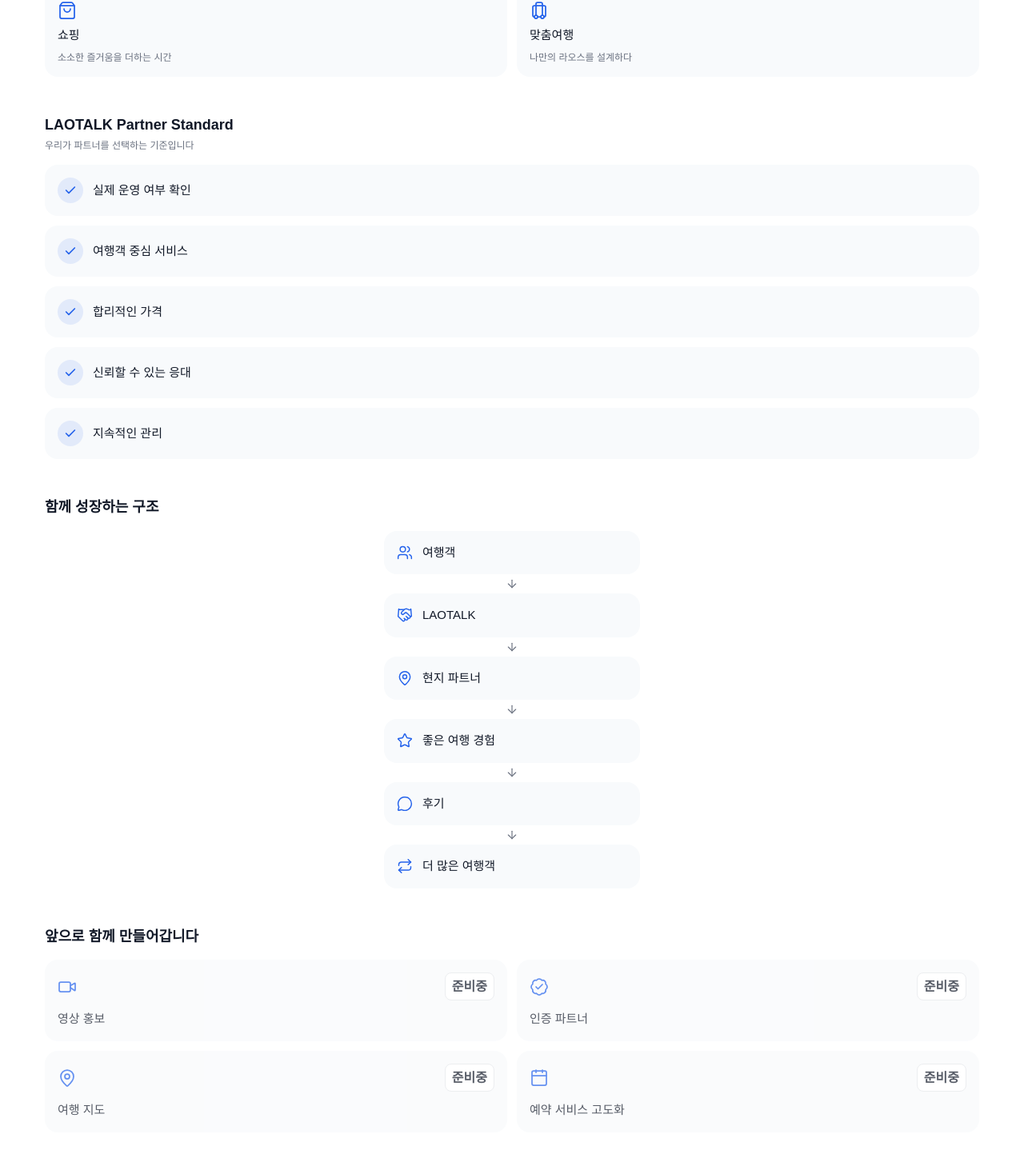
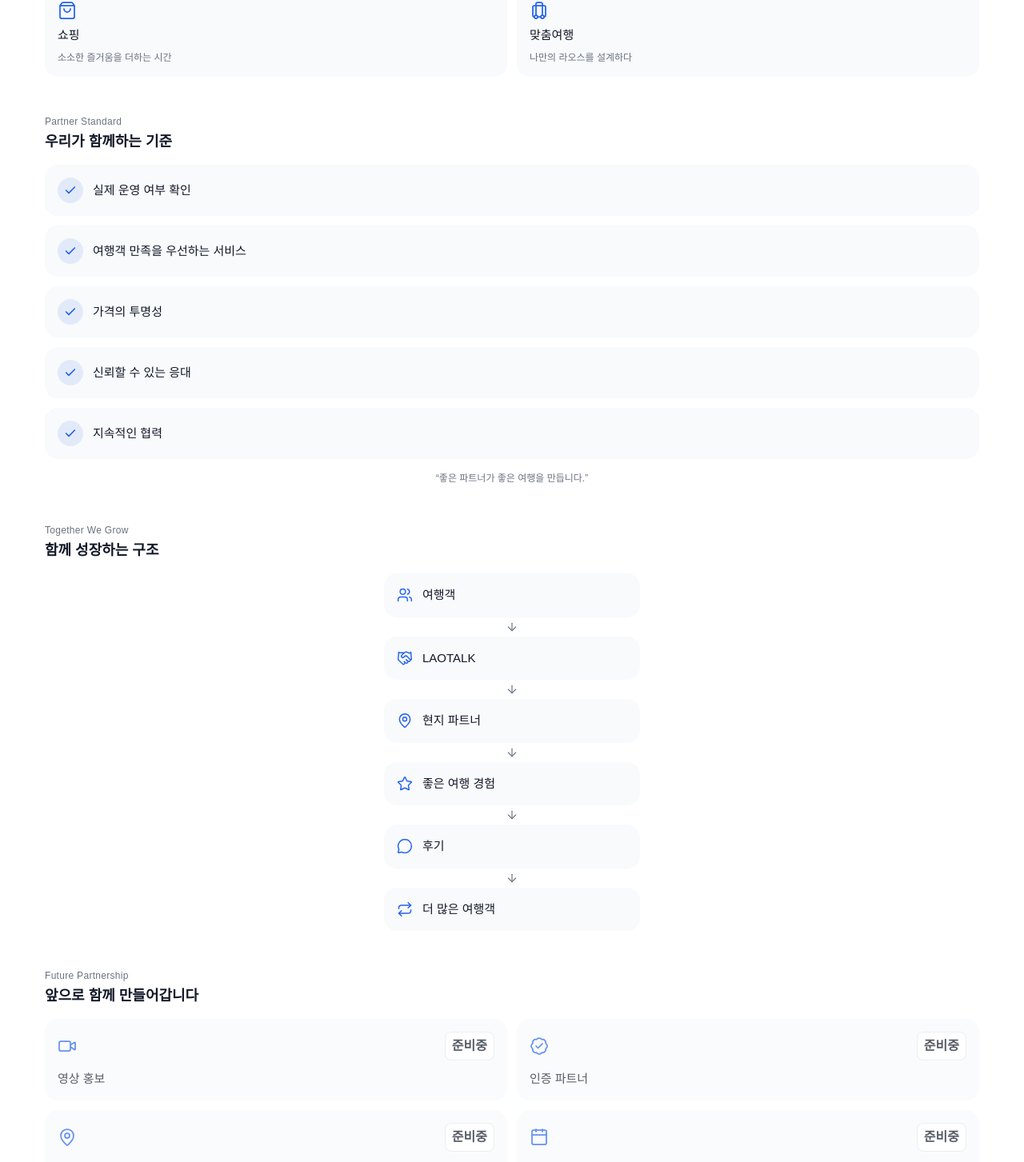
Before and after one commit to yiczxcv-arch/LAOTALK-2.0, a Next.js app: page /partners in a window 1280 px wide. Shown: the part 987-2440 px from the top of the page at 80% size. Built offline with nearby package versions, Linux system fonts and the light colour scheme; no server answers; a web font is replaced by a local one.

Commit message:
feat: wire Partners page into nav and refine copy

```diff
--- a/components/layout/Footer.tsx
+++ b/components/layout/Footer.tsx
@@ -11,6 +11,9 @@
 
         <div className="flex flex-wrap gap-x-3 gap-y-1.5">
           <span>회사소개</span>
+          <Link href="/partners" className="hover:text-foreground">
+            파트너
+          </Link>
           <span aria-disabled="true" className="cursor-not-allowed opacity-50">
             이용약관 (준비중)
           </span>
--- a/lib/nav.ts
+++ b/lib/nav.ts
@@ -22,5 +22,6 @@
   { label: "골프", href: "/golf" },
   { label: "패키지", href: "/package" },
   { label: "맞춤여행", href: "/custom-travel" },
+  { label: "Partners", href: "/partners" },
   { label: "예약 문의", href: "/reservation" },
 ];
--- a/src/app/(site)/partners/page.tsx
+++ b/src/app/(site)/partners/page.tsx
@@ -26,7 +26,7 @@
 import { IMAGES } from "@/lib/data/images";
 
 const title = "함께하는 파트너 | LAOTALK";
-const description = "좋은 여행은 좋은 파트너와 함께 시작됩니다. LAOTALK이 현지 파트너와 함께 성장하는 방향을 소개합니다.";
+const description = "좋은 여행은 좋은 파트너와 함께 만들어집니다. LAOTALK이 현지 파트너와 함께 성장하는 방향을 소개합니다.";
 
 export const metadata: Metadata = {
   title,
@@ -66,10 +66,10 @@
 
 const standards: string[] = [
   "실제 운영 여부 확인",
-  "여행객 중심 서비스",
-  "합리적인 가격",
+  "여행객 만족을 우선하는 서비스",
+  "가격의 투명성",
   "신뢰할 수 있는 응대",
-  "지속적인 관리",
+  "지속적인 협력",
 ];
 
 type FlowStep = {
@@ -97,7 +97,7 @@
   { id: "video", label: "영상 홍보", icon: Video },
   { id: "certified", label: "인증 파트너", icon: BadgeCheck },
   { id: "map", label: "여행 지도", icon: MapPin },
-  { id: "reservation", label: "예약 서비스 고도화", icon: Calendar },
+  { id: "reservation", label: "예약 시스템 고도화", icon: Calendar },
 ];
 
 /** 브랜드 소개 페이지 "함께하는 파트너" — 업체 목록이 아닌 LAOTALK의 파트너십 철학을 소개하는 정적 콘텐츠 페이지 */
@@ -119,7 +119,7 @@
             </p>
             <h1 className="mt-2 text-title1 text-white">함께하는 파트너</h1>
             <p className="mt-3 whitespace-pre-line text-body1 text-white/90">
-              좋은 여행은{"\n"}좋은 파트너와 함께 시작됩니다.
+              좋은 여행은{"\n"}좋은 파트너와 함께 만들어집니다.
             </p>
           </div>
         </div>
@@ -142,10 +142,10 @@
       </section>
 
       <section className="px-4 pt-12">
-        <SectionHeader title="LAOTALK Partner Standard" />
-        <p className="mt-1 text-caption2 text-muted-foreground">
-          우리가 파트너를 선택하는 기준입니다
+        <p className="text-caption2 font-medium tracking-wide text-muted-foreground">
+          Partner Standard
         </p>
+        <SectionHeader title="우리가 함께하는 기준" className="mt-1" />
         <div className="mt-4 flex flex-col gap-3">
           {standards.map((standard) => (
             <div key={standard} className="flex items-center gap-3 rounded-card bg-surface p-4">
@@ -156,10 +156,16 @@
             </div>
           ))}
         </div>
+        <p className="mt-4 text-center text-caption2 text-muted-foreground">
+          &ldquo;좋은 파트너가 좋은 여행을 만듭니다.&rdquo;
+        </p>
       </section>
 
       <section className="px-4 pt-12">
-        <SectionHeader title="함께 성장하는 구조" />
+        <p className="text-caption2 font-medium tracking-wide text-muted-foreground">
+          Together We Grow
+        </p>
+        <SectionHeader title="함께 성장하는 구조" className="mt-1" />
         <div className="mt-4 flex flex-col items-center">
           {flowSteps.map((step, index) => {
             const Icon = step.icon;
@@ -179,7 +185,10 @@
       </section>
 
       <section className="px-4 pt-12">
-        <SectionHeader title="앞으로 함께 만들어갑니다" />
+        <p className="text-caption2 font-medium tracking-wide text-muted-foreground">
+          Future Partnership
+        </p>
+        <SectionHeader title="앞으로 함께 만들어갑니다" className="mt-1" />
         <div className="mt-4 grid grid-cols-2 gap-3">
           {comingSoonItems.map((item) => {
             const Icon = item.icon;
@@ -210,12 +219,10 @@
           />
         </div>
         <div className="mt-6 flex flex-col items-center gap-4 text-center">
-          <p className="text-body1 leading-relaxed text-foreground">
-            우리는 업체를 늘리는 것이 목표가 아닙니다.
-          </p>
-          <p className="whitespace-pre-line text-body2 leading-relaxed text-muted-foreground">
-            여행객에게는 더 좋은 경험을,{"\n"}현지 파트너에게는 더 많은 기회를 만드는 것이{"\n"}
-            LAOTALK의 목표입니다.
+          <h2 className="text-title1 text-foreground">함께 성장합니다.</h2>
+          <p className="whitespace-pre-line text-body1 leading-relaxed text-muted-foreground">
+            LAOTALK는{"\n"}여행객에게는 더 좋은 경험을,{"\n"}현지 파트너에게는 더 많은 기회를
+            {"\n"}만드는 플랫폼을 지향합니다.
           </p>
           <p className="whitespace-pre-line text-title2 text-foreground">
             라오스를 알리고,{"\n"}함께 성장합니다.
```
